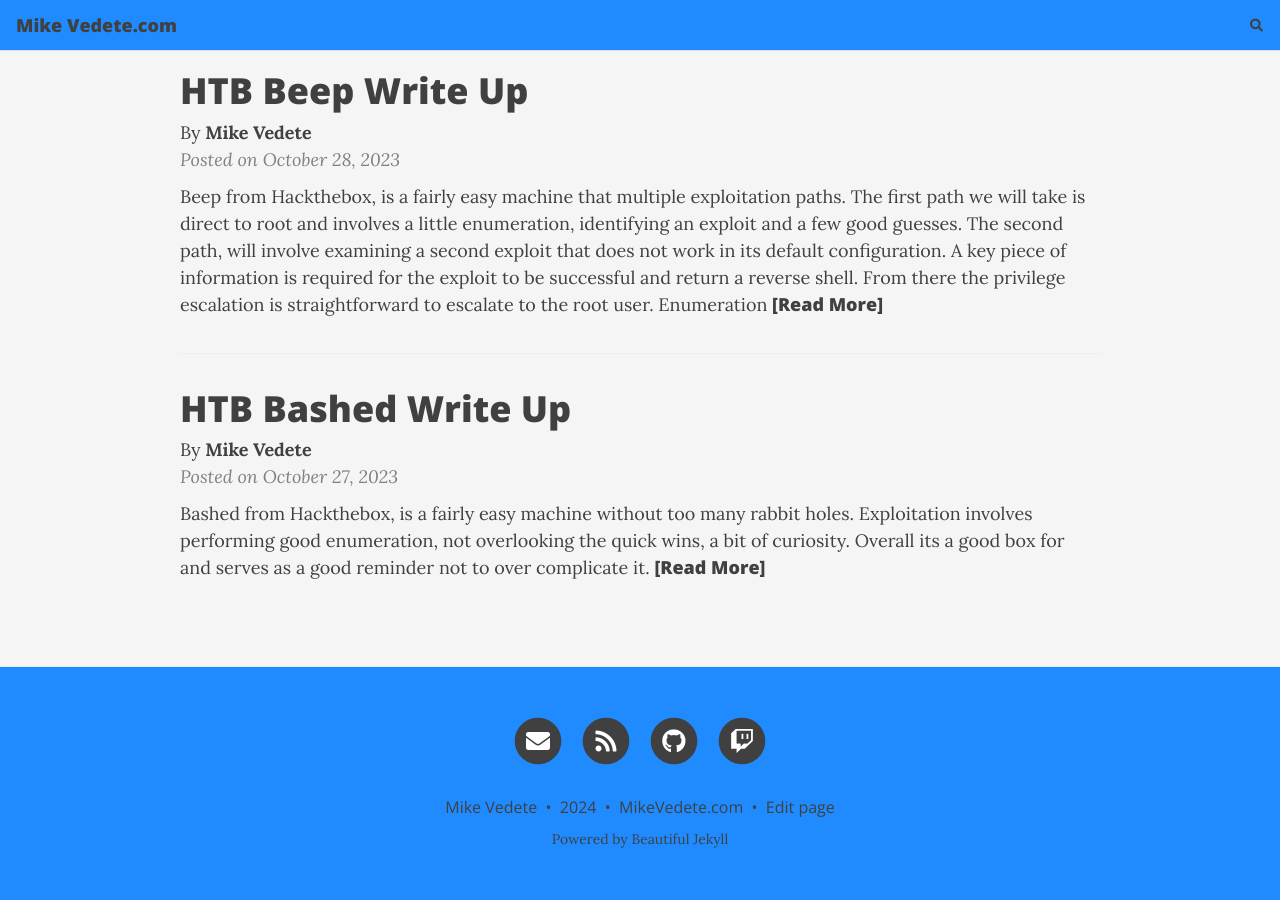
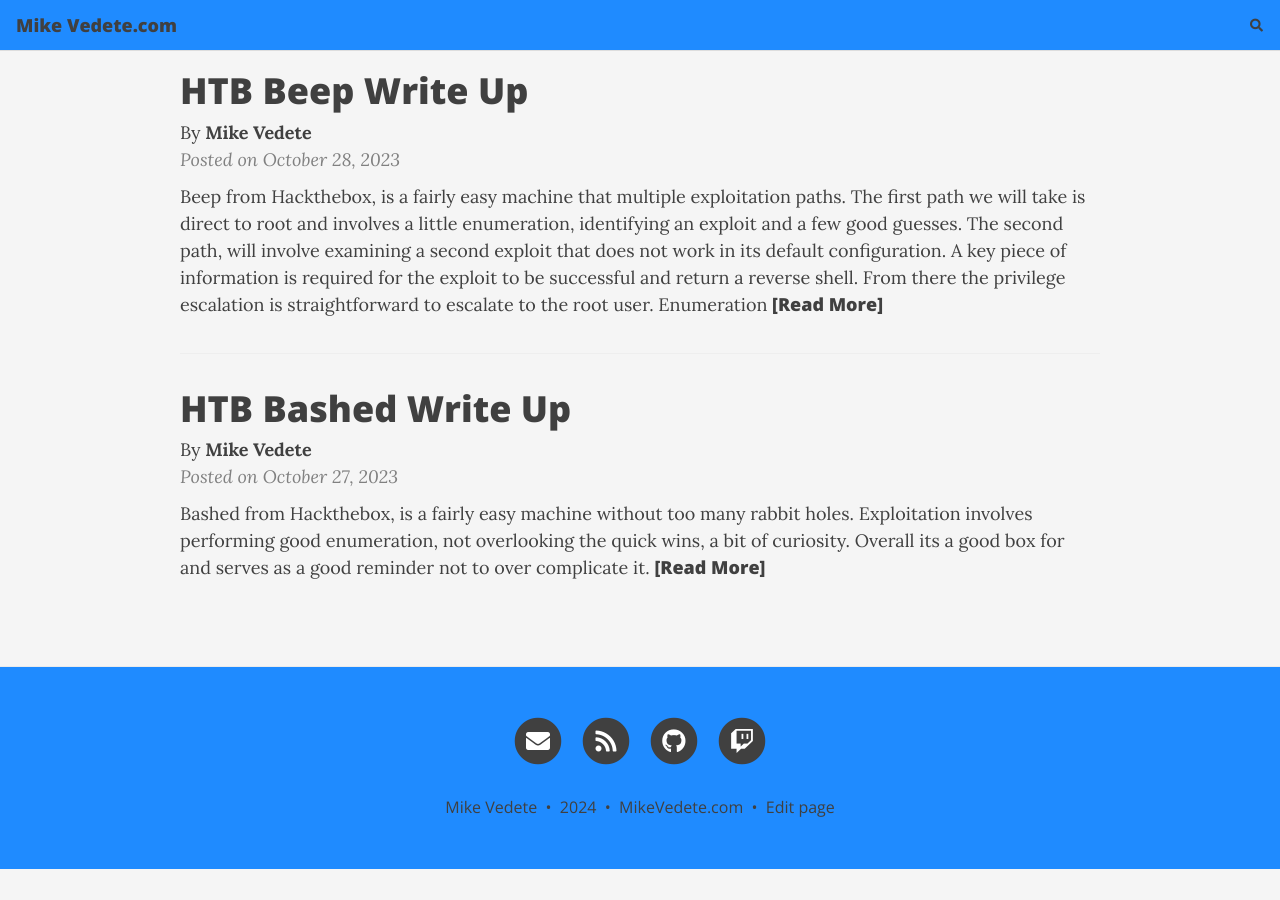
Before and after one commit to lowercasenumbers/lowercasenumbers.github.io, a Jekyll site: the page built from index.html, in a window 1280 px wide and 900 px high, scrolled down 531 px. Built offline with Jekyll 4.4.1, drawn with Linux system fonts in a browser that asks for light colours; nearby versions of some CDN libraries; the list of posts is cut into pages by our own code; comment, search, counter and statistics services are not loaded; after the commit the page ends 1400 px from its top, so only the background shows below that.

Commit message:
Remove ad

```diff
--- a/_includes/footer.html
+++ b/_includes/footer.html
@@ -35,12 +35,6 @@
         &nbsp;&bull;&nbsp;
         <a title="Edit this page on GitHub" href="{{ site.github.repository_url }}/edit/{{ site.github.source.branch }}/{{ page.path }}" class="text_muted">Edit page</a>
        {% endif%}
-
-      </p>
-      {% unless site.remove-ads %}<p class="theme-by text-muted">
-        Powered by
-        <a href="https://beautifuljekyll.com">Beautiful Jekyll</a>
-      </p>{% endunless %}
       </div>
     </div>
   </div>
```
